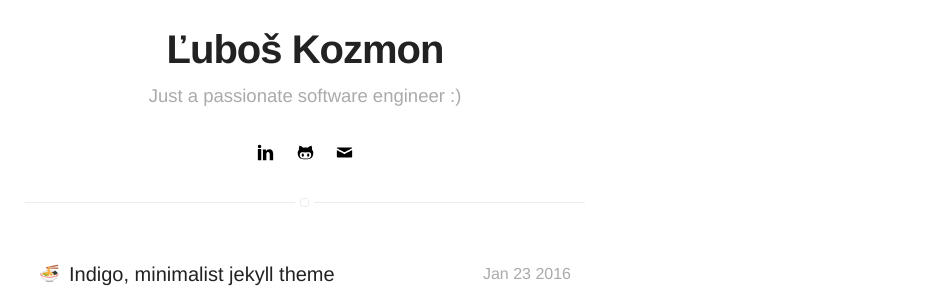
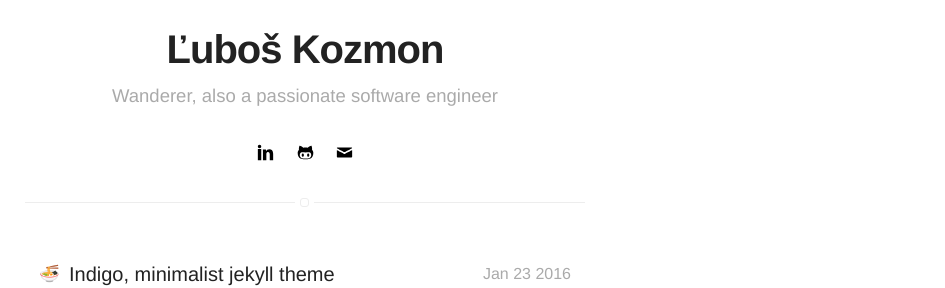
Before and after one commit to elkozmon/elkozmon.github.io, a Jekyll site: the page built from projects.html, in a window 1280 px wide. Shown: the part 252-540 px from the top of the page, without its empty margins (335-1280 px from the left). Built offline with Jekyll 4.4.1, drawn with Linux system fonts in a browser that asks for light colours; emoji names are drawn with the system emoji font.

Commit message:
Change bio

```diff
--- a/_config.yml
+++ b/_config.yml
@@ -1,6 +1,6 @@
 # main text of home
 name: Ľuboš Kozmon
-bio: Just a passionate software engineer :)
+bio: Wanderer, also a passionate software engineer
 
 # twitter summary info
 # description: A blog about technology and stuff related
@@ -54,7 +54,7 @@ email: hello@elkozmon.com
 authors:
   luboskozmon:
     name: Ľuboš Kozmon
-    bio: Just a passionate software engineer :)
+    bio: Wanderer, also a passionate software engineer
     external-image: false
     picture: assets/images/profile.jpg
     # twitter: johndoe
```
